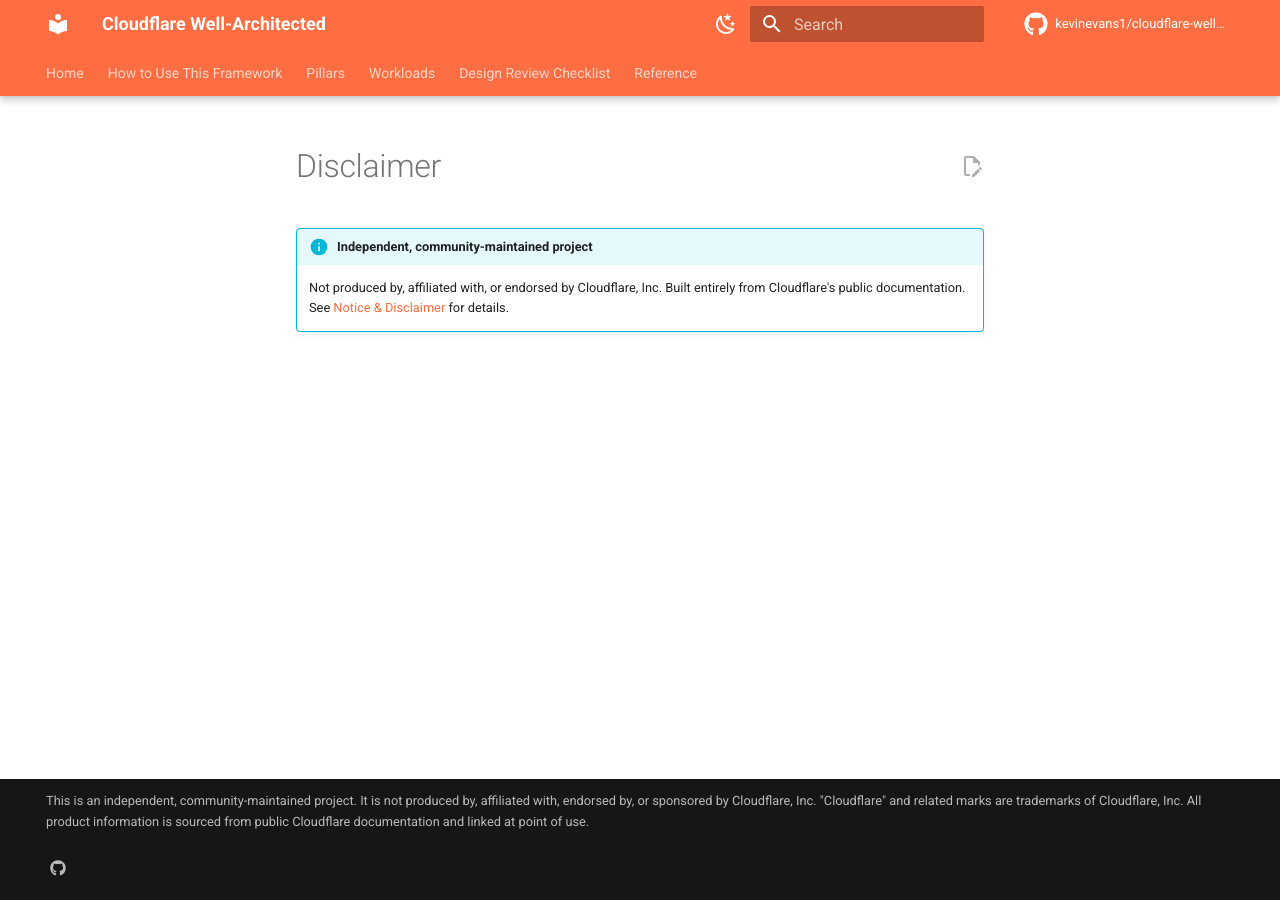
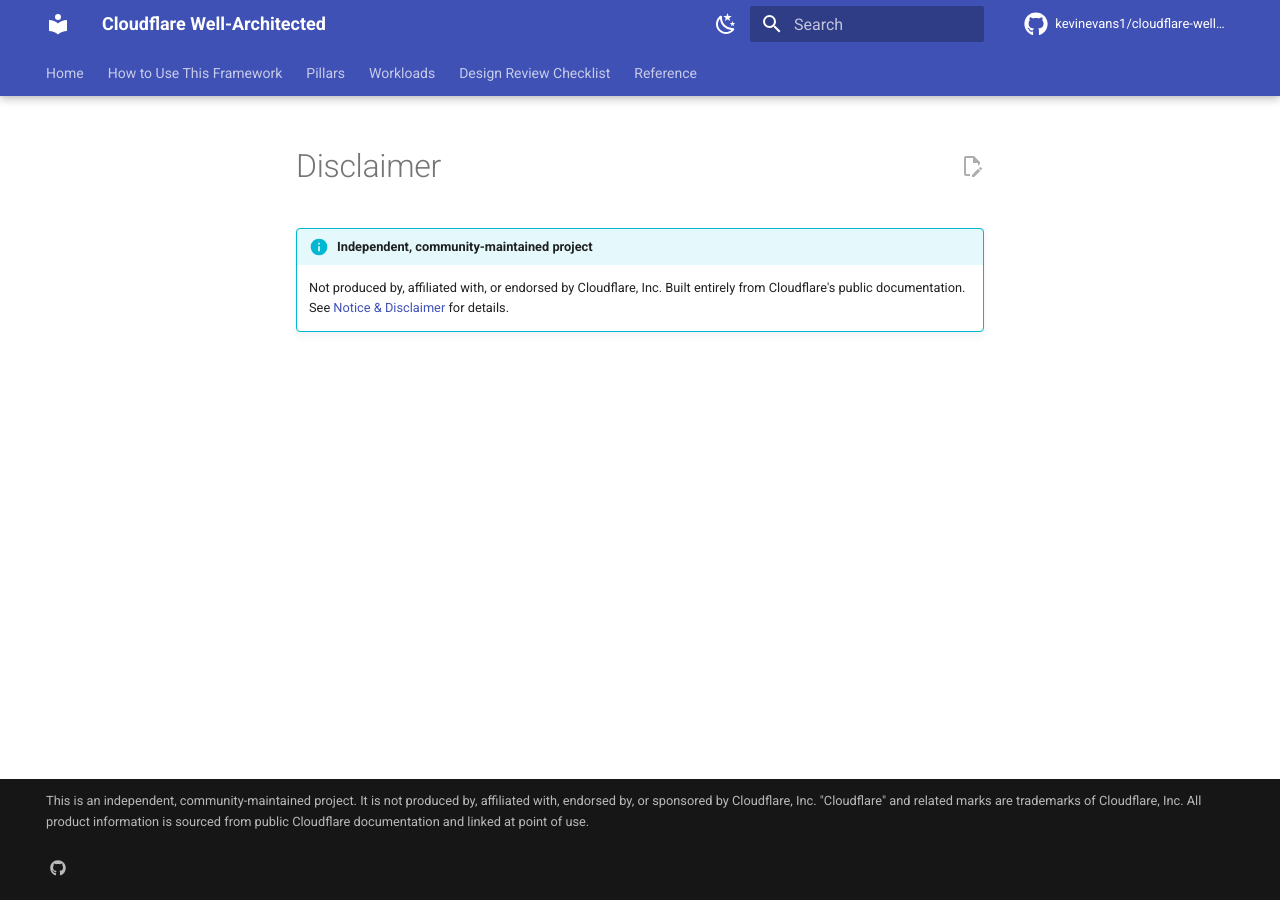
Before and after one commit to kevinevans1/cloudflare-well-architected, an MkDocs documentation site: the page built from docs/_snippets/disclaimer.md, in a window 1280 px wide. Built offline with MkDocs 1.6.1 and Material for MkDocs 9.7.7, drawn with Linux system fonts in a browser that asks for light colours; comment, search, counter and statistics services are not loaded.

Commit message:
Switch theme color to indigo (avoid resemblance to Cloudflare's brand orange); warmer welcome copy on home page

```diff
--- a/mkdocs.yml
+++ b/mkdocs.yml
@@ -17,15 +17,15 @@
   palette:
     - media: "(prefers-color-scheme: light)"
       scheme: default
-      primary: deep orange
-      accent: deep orange
+      primary: indigo
+      accent: indigo
       toggle:
         icon: material/weather-night
         name: Switch to dark mode
     - media: "(prefers-color-scheme: dark)"
       scheme: slate
-      primary: deep orange
-      accent: deep orange
+      primary: indigo
+      accent: indigo
       toggle:
         icon: material/weather-sunny
         name: Switch to light mode
```
Also changed, not shown: docs/index.md (+2 -0 lines).
